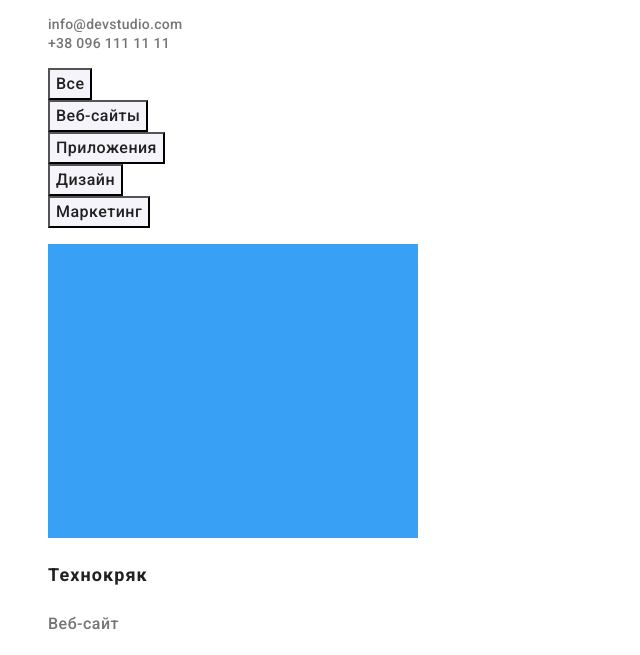
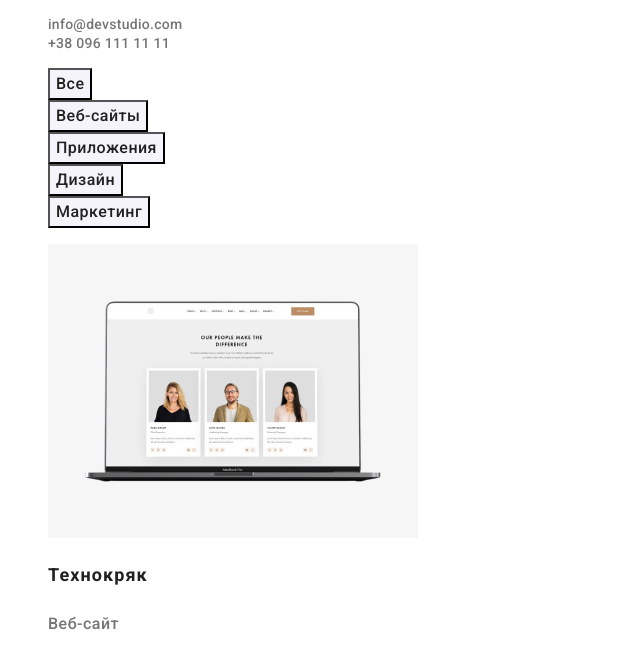
Before and after one commit to VadimVlasov/goit-markup-hw-02, a plain HTML site: page portfolio.html in a window 1280 px wide. Shown: the part 114-769 px from the top of the page, without its empty margins (0-640 px from the left). Drawn offline with Linux system fonts and the light colour scheme.

Commit message:
добавлена картинка

```diff
--- a/portfolio.html
+++ b/portfolio.html
@@ -50,7 +50,7 @@
         <ul>
           <li class="list-work-item">
             <a href="">
-              <img src="./images-2/hover-img.jpg" alt="Технокряк" width="370" />
+              <img src="./images-2/port-0.jpg" alt="Технокряк" width="370" />
               <h2 class="list-work-name">Технокряк</h2>
               <p class="list-work-type">Веб-сайт</p>
               <p class="list-work-text">
```
Also changed, not shown: index.html (+1 -1 lines), images-2/hover-img.jpg (deleted), images-2/port-0.jpg (added).
